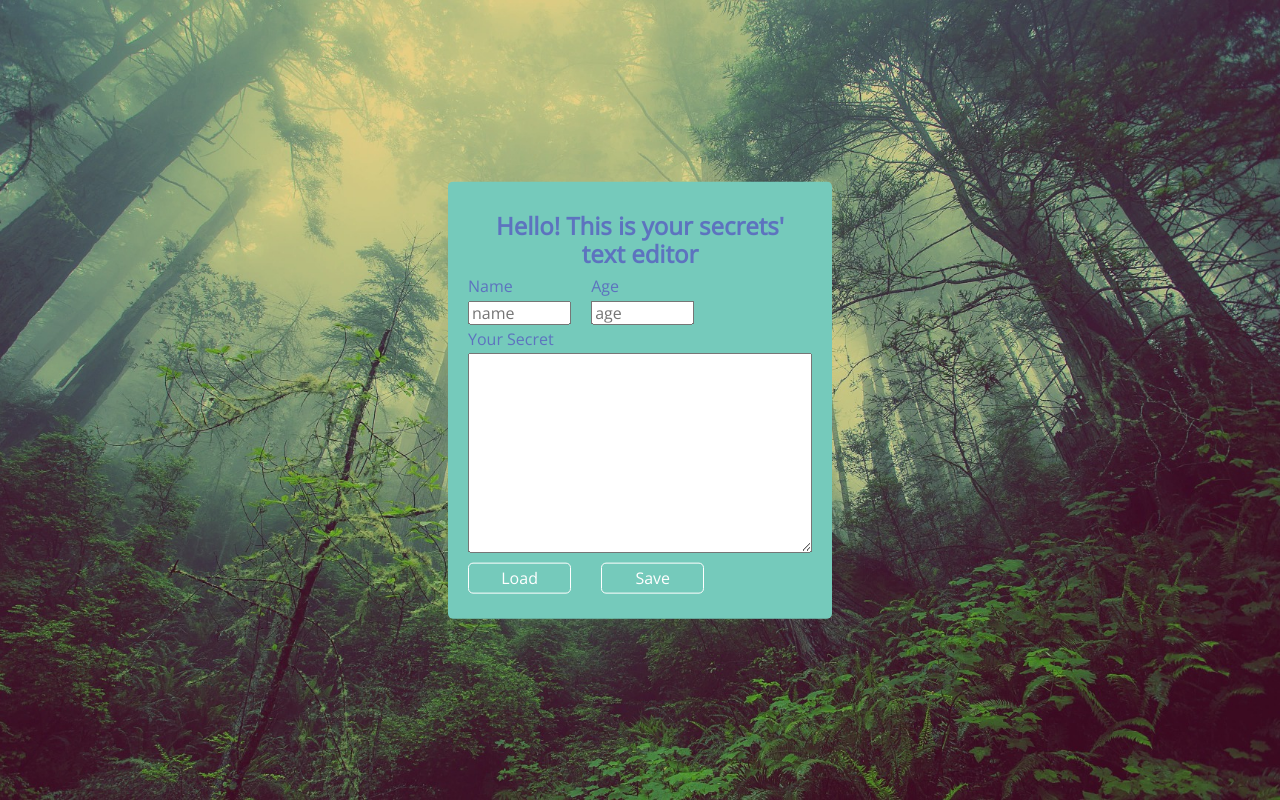
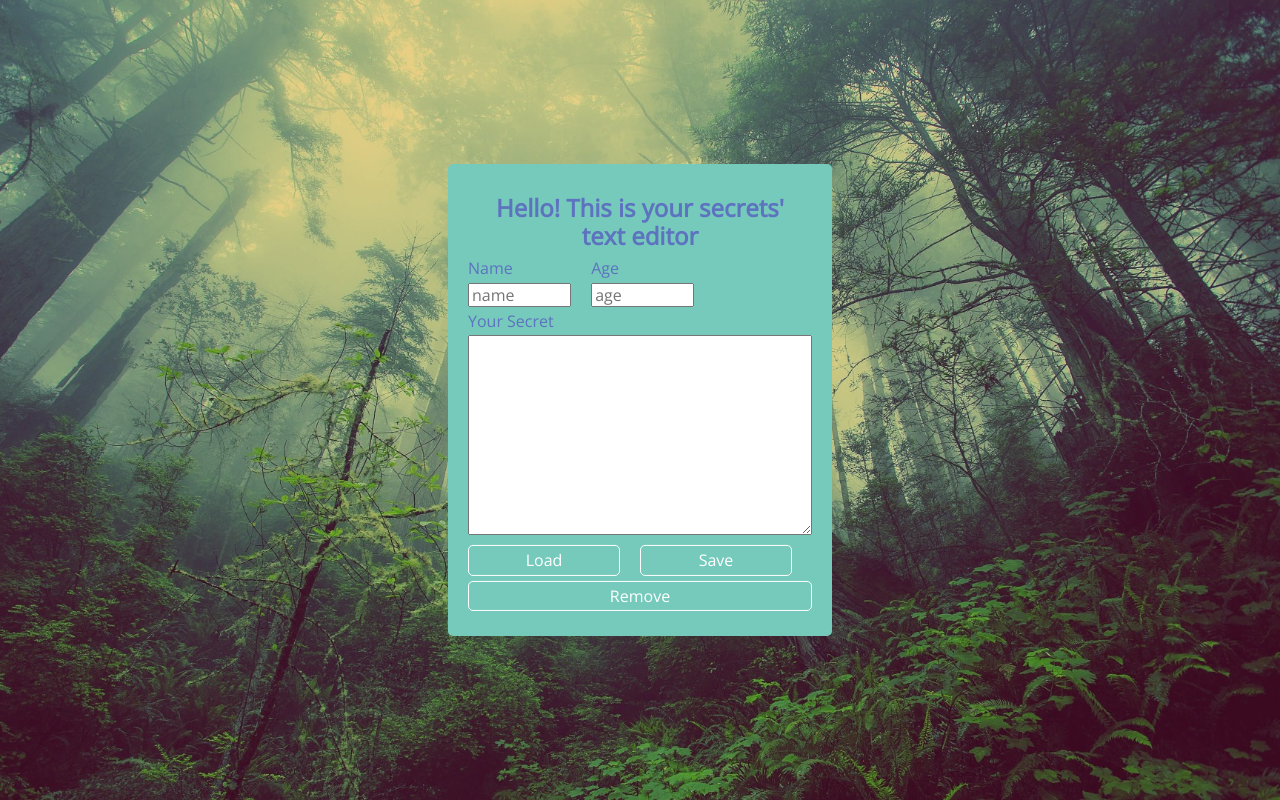
Before and after one commit to KarolChilimoniuk/my-editor, a website: page src/content/index.html in a window 1280 px wide. Drawn offline with nearby package versions, Linux system fonts and the light colour scheme; files that its build step writes are made by us from their sources; files whose address does not match are found by name.

Commit message:
added remove input

```diff
--- a/src/content/index.html
+++ b/src/content/index.html
@@ -26,6 +26,7 @@
       </div>
       <input type="submit" class="form__input form__input--style form__input--Js1" value="Load">
       <input type="submit" class="form__input form__input--style form__input--Js2" value="Save">
+      <input type="submit" class="form__input form__input--style form__input--Js3" value="Remove">
     </form>
   </section>
 </body>
--- a/src/scss/_main-page.scss
+++ b/src/scss/_main-page.scss
@@ -69,12 +69,13 @@
             border: 1px solid #fff;
             border-radius: 5px;
             color: #fff;
+            flex-grow: 1;
             padding: 5px;
             width: 30%;
         }
 
-        &__input--style:nth-child(4) {
-                margin-right: 30px;
+        &__input--style:nth-child(4), &__input--style:nth-child(5) {
+                margin-right: 20px;
         }
 
         &__textarea {
```
